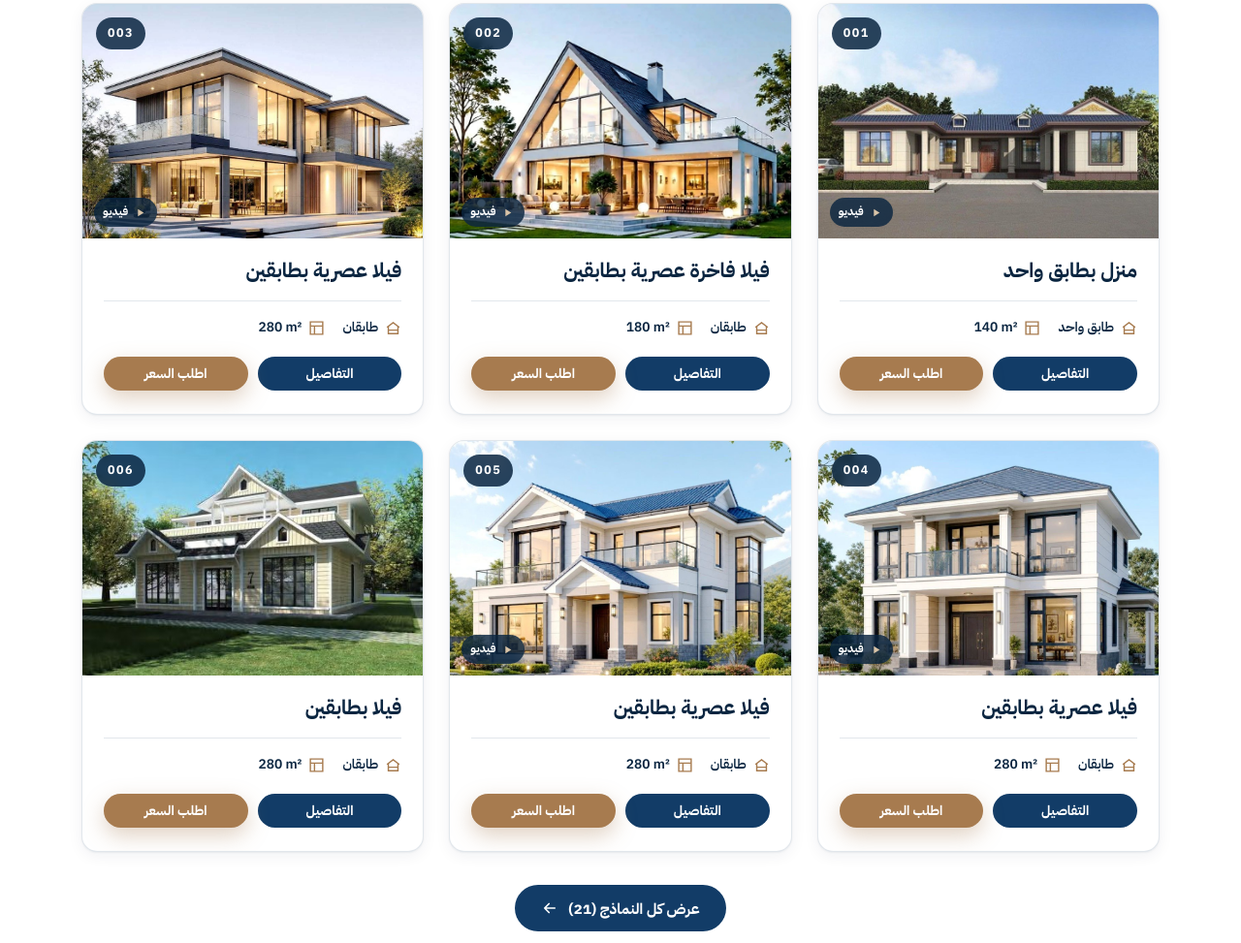
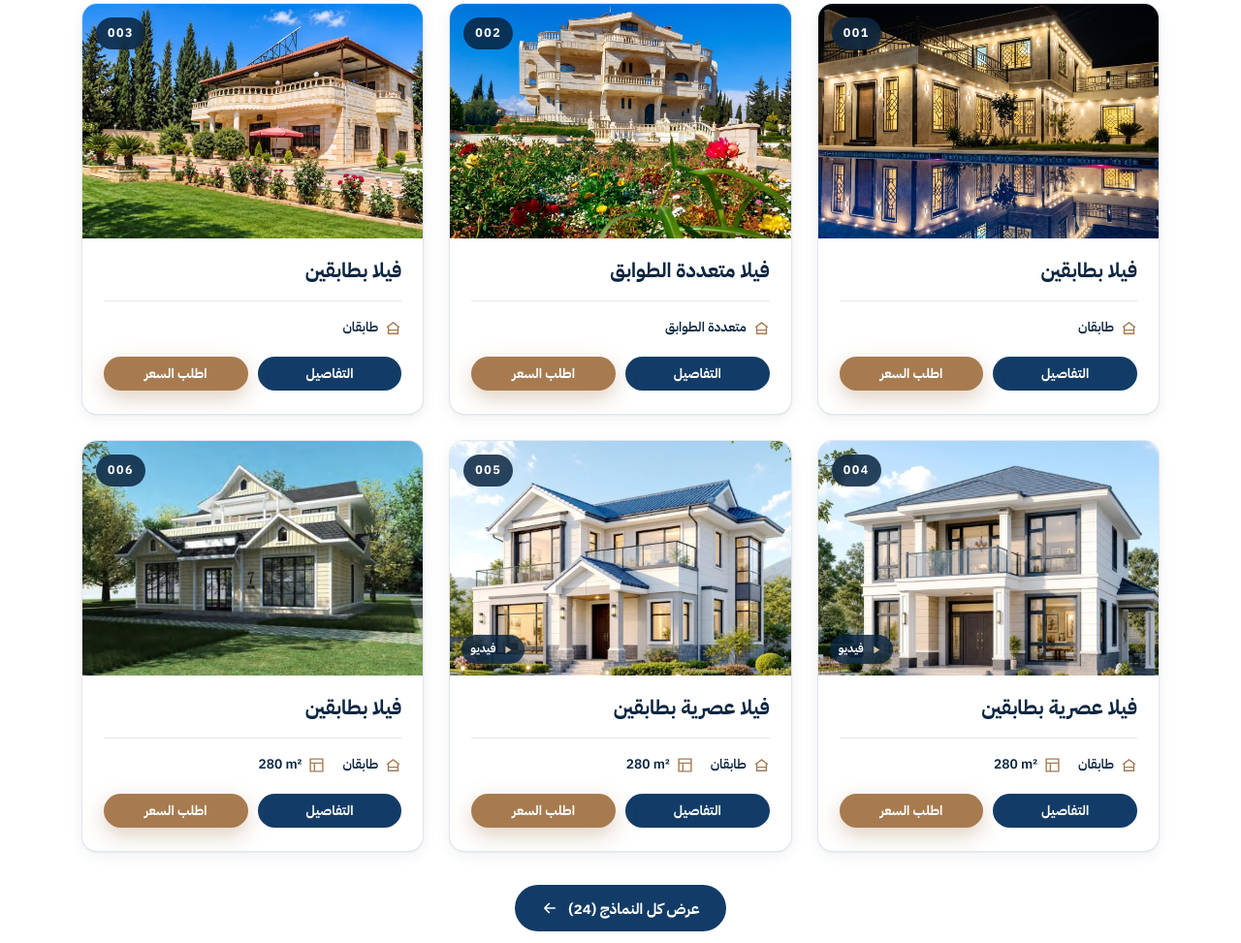
Before and after one commit to Ghiath342/jama-website, a plain HTML site: page index.html in a window 1280 px wide. Shown: the part 1867-2840 px from the top of the page at 97% size. Drawn offline with Linux system fonts and the light colour scheme.

Commit message:
Models: three new villas as 001-003, old 001-003 moved to 022-024
- New 001 Two Floors Villa, 002 Multi-Floor Villa, 003 Two Floors Villa
  (photos, no area, price on request)
- Previous 001-003 renumbered 022-024 with their videos (files renamed)
- Models listed in code order; new "Multi-Floor" filter (AR: متعددة الطوابق)

Co-Authored-By: Claude Opus 5.5 <noreply@anthropic.com>

```diff
--- a/assets/js/i18n.js
+++ b/assets/js/i18n.js
@@ -115,6 +115,7 @@ const AR = {
   "filter.all": "الكل",
   "filter.one": "طابق واحد",
   "filter.two": "طابقان",
+  "filter.multi": "متعددة الطوابق",
 
   "spec.area": "المساحة",
   "spec.bed": "غرف نوم",
--- a/assets/js/models.js
+++ b/assets/js/models.js
@@ -4,14 +4,14 @@
    Area and FOB price come from JAMA_PRICING by floor count, unless a model
    sets its own. FOB = ex-factory price: no tax, shipping or customs clearance.
      code   : catalogue number shown on the card ("001")
-     floors : 1 or 2
+     floors : 1, 2, or 3+ (shown as "Multi-floor")
      name   : short description of the house { en, ar }
      area   : optional — own area in m² (overrides the floor default)
      rate   : optional — own price per m² in $ (overrides the floor default)
      video  : optional — plays first in the details window
      photos : optional — extra pictures for the details window (layouts, interiors…)
      special: true → no fixed price ("Request a price from JAMA")
-   Models with a video are listed first; the home page shows the first six.
+   Models are listed in code order; the home page shows the first six.
    ========================================================================== */
 // Prices are hidden for now. Set to true to show them again (cards, details window, contact form).
 const SHOW_PRICES = false;
@@ -22,9 +22,9 @@ const JAMA_PRICING = {
 };
 
 const JAMA_MODELS = [
-  { code: "001", img: "assets/img/models/m01.jpg", floors: 1, video: "assets/video/model-001.mp4", photos: ["assets/img/models/m01-layout.jpg"], name: { en: "One Floor House", ar: "منزل بطابق واحد" } },
-  { code: "002", img: "assets/img/models/m02.jpg", floors: 2, area: 180, rate: 236, video: "assets/video/model-002.mp4", name: { en: "Two Floors Modern Luxury Villa", ar: "فيلا فاخرة عصرية بطابقين" } },
-  { code: "003", img: "assets/img/models/m19.jpg", floors: 2, video: "assets/video/model-003.mp4", name: { en: "Two Floors Modern Villa", ar: "فيلا عصرية بطابقين" } },
+  { code: "001", img: "assets/img/models/m22.jpg", floors: 2, special: true, name: { en: "Two Floors Villa", ar: "فيلا بطابقين" } },
+  { code: "002", img: "assets/img/models/m23.jpg", floors: 3, special: true, name: { en: "Multi-Floor Villa", ar: "فيلا متعددة الطوابق" } },
+  { code: "003", img: "assets/img/models/m24.jpg", floors: 2, special: true, name: { en: "Two Floors Villa", ar: "فيلا بطابقين" } },
   { code: "004", img: "assets/img/models/m20.jpg", floors: 2, video: "assets/video/model-004.mp4", name: { en: "Two Floors Modern Villa", ar: "فيلا عصرية بطابقين" } },
   { code: "005", img: "assets/img/models/m21.jpg", floors: 2, video: "assets/video/model-005.mp4", name: { en: "Two Floors Modern Villa", ar: "فيلا عصرية بطابقين" } },
   { code: "006", img: "assets/img/models/m16.jpg", floors: 2, name: { en: "Two Floors Villa", ar: "فيلا بطابقين" } },
@@ -43,6 +43,9 @@ const JAMA_MODELS = [
   { code: "019", img: "assets/img/models/m03.jpg", floors: 2, special: true, name: { en: "Two Floors Cottage", ar: "كوخ بطابقين" } },
   { code: "020", img: "assets/img/models/m17.jpg", floors: 2, special: true, name: { en: "Two Floors Villa", ar: "فيلا بطابقين" } },
   { code: "021", img: "assets/img/models/m18.jpg", floors: 2, special: true, name: { en: "Two Floors Villa", ar: "فيلا بطابقين" } },
+  { code: "022", img: "assets/img/models/m01.jpg", floors: 1, video: "assets/video/model-022.mp4", photos: ["assets/img/models/m01-layout.jpg"], name: { en: "One Floor House", ar: "منزل بطابق واحد" } },
+  { code: "023", img: "assets/img/models/m02.jpg", floors: 2, area: 180, rate: 236, video: "assets/video/model-023.mp4", name: { en: "Two Floors Modern Luxury Villa", ar: "فيلا فاخرة عصرية بطابقين" } },
+  { code: "024", img: "assets/img/models/m19.jpg", floors: 2, video: "assets/video/model-024.mp4", name: { en: "Two Floors Modern Villa", ar: "فيلا عصرية بطابقين" } },
 ];
 
 (function () {
@@ -56,16 +59,18 @@ const JAMA_MODELS = [
   const ICON_FLOORS = '<svg viewBox="0 0 24 24" fill="none" stroke="currentColor" stroke-width="2"><path d="M3 11l9-7 9 7"/><path d="M5 10v10h14V10M5 15h14"/></svg>';
   const ICON_PLAY = '<svg viewBox="0 0 24 24" aria-hidden="true"><path d="M8 5v14l11-7z"/></svg>';
   const onHomePage = !!document.querySelector("#contact form");
-  // houses with a video first, otherwise in code order (sort is stable)
-  const ORDERED = JAMA_MODELS.slice().sort((a, b) => (b.video ? 1 : 0) - (a.video ? 1 : 0));
+  // listed in code order
+  const ORDERED = JAMA_MODELS.slice();
 
   // area, rate and total for a model (own values win over the floor default)
   const priceOf = (m) => {
-    const d = JAMA_PRICING[m.floors];
+    const d = JAMA_PRICING[m.floors] || {};
     const area = m.area || d.area, rate = m.rate || d.rate;
     return { area, rate, total: area * rate };
   };
-  const floorsLabel = (m) => (m.floors === 1 ? both("One floor", "طابق واحد") : both("Two floors", "طابقان"));
+  const floorsLabel = (m) => (m.floors === 1 ? both("One floor", "طابق واحد")
+    : m.floors === 2 ? both("Two floors", "طابقان") : both("Multi-floor", "متعددة الطوابق"));
+  const floorsCat = (m) => (m.floors === 1 ? "one-floor" : m.floors === 2 ? "two-floors" : "multi-floor");
   const requestHref = (m) => (onHomePage ? "#contact" : "index.html?model=" + m.code + "#contact");
 
   // a fixed price is shown only when prices are switched on and the model isn't "special"
@@ -85,7 +90,7 @@ const JAMA_MODELS = [
           </div>
           <div class="mdl-rate" dir="ltr">${p.area} m² × ${usd(p.rate)} / m²</div>`;
     return `
-      <article class="model-card mdl-card reveal" data-cat="${m.floors === 1 ? "one-floor" : "two-floors"}${m.special ? " special" : ""}"${onHome ? "" : ` id="model-${m.code}"`}>
+      <article class="model-card mdl-card reveal" data-cat="${floorsCat(m)}${m.special ? " special" : ""}"${onHome ? "" : ` id="model-${m.code}"`}>
         <button type="button" class="model-card__img mdl-open" data-details="${m.code}" aria-label="${esc(m.name.en)} — details">
           <img src="${esc(m.img)}" loading="lazy" alt="${esc(m.name.en)}" />
           <span class="model-card__tag mdl-code" dir="ltr">${m.code}</span>
@@ -224,7 +229,8 @@ const JAMA_MODELS = [
     const budget = field("Budget range");
     if (area) area.value = m.special ? "" : p.area;
     if (budget) budget.value = hasPrice(m) ? usd(p.total) + (ar ? " FOB (أرض المعمل)" : " FOB") : "";
-    const floors = m.floors === 1 ? (ar ? "طابق واحد" : "one floor") : (ar ? "طابقان" : "two floors");
+    const floors = m.floors === 1 ? (ar ? "طابق واحد" : "one floor")
+      : m.floors === 2 ? (ar ? "طابقان" : "two floors") : (ar ? "متعددة الطوابق" : "multi-floor");
     const msg = field("Message");
     if (msg) {
       // area is a spec, not a price, so it stays in the message for non-special models
--- a/index.html
+++ b/index.html
@@ -267,11 +267,12 @@
       <button class="filter-btn active" data-filter="all" data-i18n="filter.all">All</button>
       <button class="filter-btn" data-filter="one-floor" data-i18n="filter.one">One Floor</button>
       <button class="filter-btn" data-filter="two-floors" data-i18n="filter.two">Two Floors</button>
+      <button class="filter-btn" data-filter="multi-floor" data-i18n="filter.multi">Multi-Floor</button>
     </div>
 
     <div class="model-grid"></div>
     <div class="fin-home-cta reveal">
-      <a href="models.html" class="btn btn--navy"><span><span data-i18n="mdl.home.cta">View all models</span> (<span data-models-count>21</span>)</span><svg viewBox="0 0 24 24" fill="none" stroke="currentColor" stroke-width="2.2" stroke-linecap="round" stroke-linejoin="round" class="chev"><path d="M5 12h14M13 6l6 6-6 6" /></svg></a>
+      <a href="models.html" class="btn btn--navy"><span><span data-i18n="mdl.home.cta">View all models</span> (<span data-models-count>24</span>)</span><svg viewBox="0 0 24 24" fill="none" stroke="currentColor" stroke-width="2.2" stroke-linecap="round" stroke-linejoin="round" class="chev"><path d="M5 12h14M13 6l6 6-6 6" /></svg></a>
     </div>
   </div>
 </section>
```
Also changed, not shown: models.html (+2 -1 lines), assets/img/models/m22.jpg (added), assets/img/models/m23.jpg (added), assets/img/models/m24.jpg (added), 6 other files.
